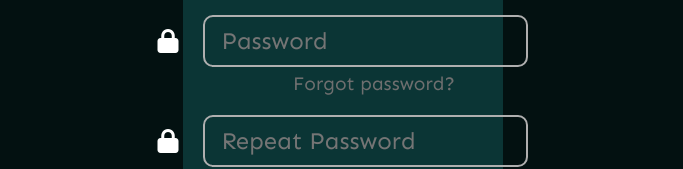
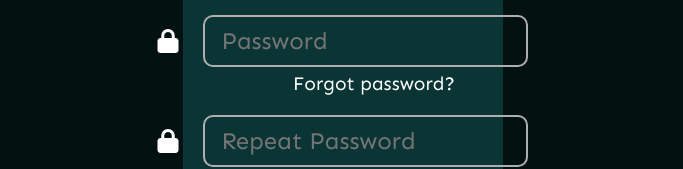
Before and after one commit to kinokorain/Miku-shop-frontend, a React (Vite) app: page / in a window 1280 px wide. In both pictures the pointer is over the link "Forgot password?". Shown: the part 511-680 px from the top of the page, without its empty margins (297-980 px from the left). Built offline with nearby package versions, Linux system fonts and the light colour scheme.

Commit message:
add forget password and log in links in reg-page, add hover effects, change the size of sign up button

```diff
--- a/src/index.css
+++ b/src/index.css
@@ -147,7 +147,7 @@ html {
   top: 75px;
 }
 .reg-form-container .forgot-password-link:hover {
-  color: #6f6f6f;
+  color: #fff;
 }
 .reg-form-container span {
   -webkit-transition: all 0.3s;
--- a/src/index.scss
+++ b/src/index.scss
@@ -132,7 +132,7 @@ html {
     }
 
     .forgot-password-link:hover {
-        color: darken($darker-text-color, 25%);
+        color: #fff;
     }
 
     span {
```
